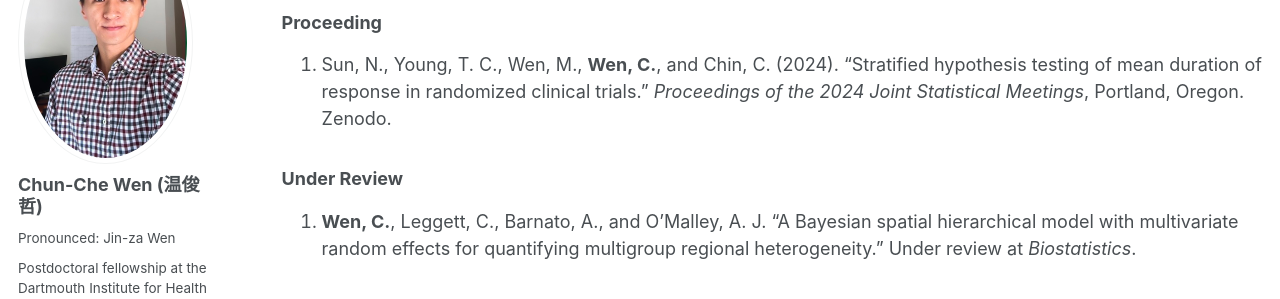
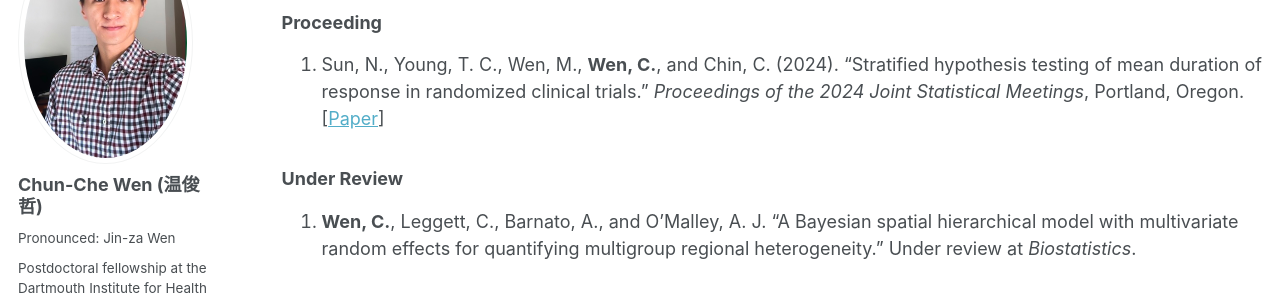
Before and after one commit to chunchewen/chunchewen, a Jekyll site: the page built from _pages/publications.md, in a window 1280 px wide and 900 px high, scrolled down 1022 px. Shown: the part 179-478 px from the top of the window. Built offline with Jekyll 4.4.1, drawn with Linux system fonts in a browser that asks for light colours; some web fonts are replaced; a script bundle is joined from its source files by our own code; library files that are not in the unit come from our copies.

Commit message:
Update publications.md

```diff
--- a/_pages/publications.md
+++ b/_pages/publications.md
@@ -35,7 +35,8 @@ author_profile: true
 
 ### Proceeding
 
-1. Sun, N., Young, T. C., Wen, M., **Wen, C.**, and Chin, C. (2024). "Stratified hypothesis testing of mean duration of response in randomized clinical trials." *Proceedings of the 2024 Joint Statistical Meetings*, Portland, Oregon. Zenodo.
+1. Sun, N., Young, T. C., Wen, M., **Wen, C.**, and Chin, C. (2024). "Stratified hypothesis testing of mean duration of response in randomized clinical trials." *Proceedings of the 2024 Joint Statistical Meetings*, Portland, Oregon.<br>
+[[Paper](https://doi.org/10.5281/zenodo.13896753)]
 
 ### Under Review
 
```
